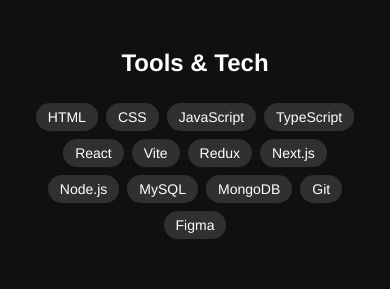
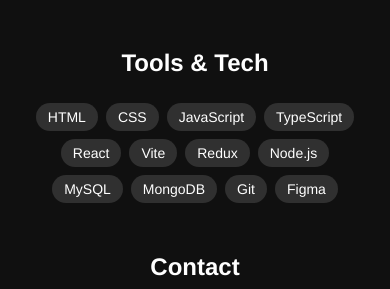
Before and after one commit to Mugenmatt/portfolio-web, a React (Vite) app: page / in a window 390 px wide. Shown: the part 769-1058 px from the top of the page. Built offline with nearby package versions, Linux system fonts and the light colour scheme.

Commit message:
cambios generales

```diff
--- a/src/components/Keywords.jsx
+++ b/src/components/Keywords.jsx
@@ -5,6 +5,7 @@
     'HTML',
     'Node.js',
     'Frontend',
+    'Front-End',
     'JavaScript',
     'Figma',
     'SQL',
--- a/src/components/Links.jsx
+++ b/src/components/Links.jsx
@@ -11,9 +11,9 @@
           <h2 className="text-3xl font-bold text-center mb-11 lg:text-2xl">Links</h2>
         </div>
         <div className="flex justify-evenly items-center">
-          <motion.a whileHover={{ scale: 1.1 }} href='https://www.linkedin.com/in/matias-godoy/' target='_blank' className='rounded-xl flex items-center justify-center 2xl:w-20 lg:w-15'><img src={ linkedinLogo } className="" alt="html" /></motion.a>
-          <motion.a whileHover={{ scale: 1.1 }} href='https://github.com/Mugenmatt' target='_blank' className='bg-white rounded-xl flex items-center justify-center 2xl:w-20 lg:w-15'><img src={ githubLogo } className="" alt="html" /></motion.a>
-          <motion.a whileHover={{ scale: 1.1 }} href='https://codesandbox.io/dashboard/recent' target='_blank' className='bg-white rounded-xl flex items-center justify-center 2xl:w-20 lg:w-15'><img src={ sandboxLogo } className="" alt="html" /></motion.a>
+          <a href='https://www.linkedin.com/in/matias-godoy/' target='_blank' className='rounded-xl flex items-center justify-center 2xl:w-20 lg:w-15'><motion.img whileHover={{ scale: 1.1 }} src={ linkedinLogo } className="w-full" alt="html" /></a>
+          <a href='https://github.com/Mugenmatt' target='_blank' className='bg-white rounded-xl flex items-center justify-center 2xl:w-20 lg:w-15'><motion.img whileHover={{ scale: 1.1 }} src={ githubLogo } className="w-full" alt="html" /></a>
+          <a href='https://codesandbox.io/dashboard/recent' target='_blank' className='bg-white rounded-xl flex items-center justify-center 2xl:w-20 lg:w-15'><motion.img whileHover={{ scale: 1.1 }} src={ sandboxLogo } className="w-full" alt="html" /></a>
         </div>
       </div>
     </div>
--- a/src/components/Technology.jsx
+++ b/src/components/Technology.jsx
@@ -29,9 +29,19 @@
 
         <div className="flex flex-wrap gap-2 justify-center">
           {[
-            "HTML", "CSS", "JavaScript", "TypeScript",
-            "React", "Vite", "Redux", "Next.js",
-            "Node.js", "MySQL", "MongoDB", "Git", "Figma"
+            "HTML",
+            "CSS",
+            "JavaScript",
+            "TypeScript",
+            "React",
+            "Vite",
+            "Redux",
+            // "Next.js",
+            "Node.js",
+            "MySQL",
+            "MongoDB",
+            "Git",
+            "Figma"
           ].map((tech, i) => (
             <span
               key={i}
```
